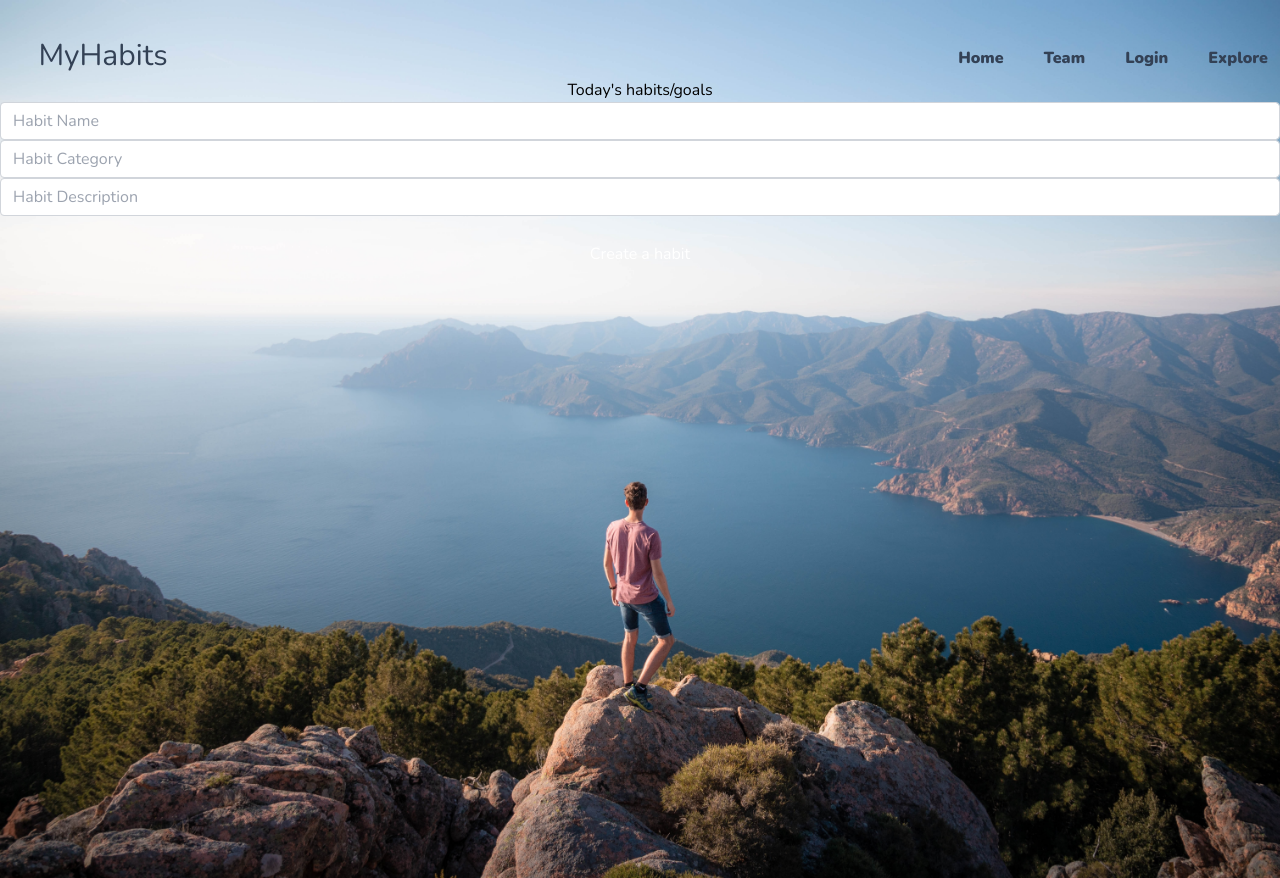
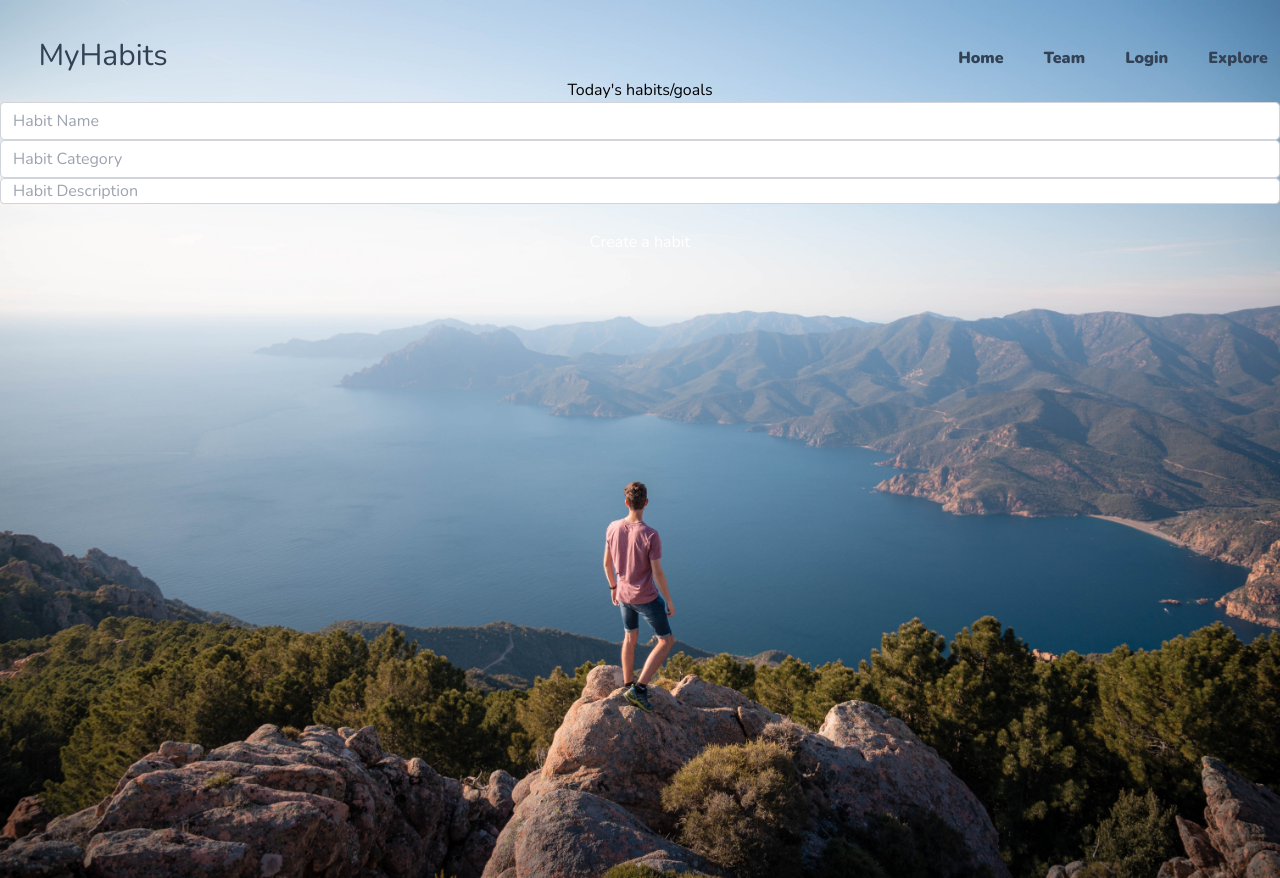
Before and after one commit to Jeffrod1098/habit-forming-app-frontend, a React (Create React App) app: page /createHabit in a window 1280 px wide. Built offline with nearby package versions, Linux system fonts and the light colour scheme.

Commit message:
Oktay Mistake

```diff
--- a/src/CreateHabit.js
+++ b/src/CreateHabit.js
@@ -93,10 +93,9 @@ const CreateHabit = () => {
             <input onChange={handleHabitCategoryChange} type="Habit Description" class="form-control block
         w-full
         px-3
-        py-1.5
         text-base
         font-normal
-        text-gray-700
+        text-black-700
         bg-white bg-clip-padding
         border border-solid border-gray-300
         rounded
```
